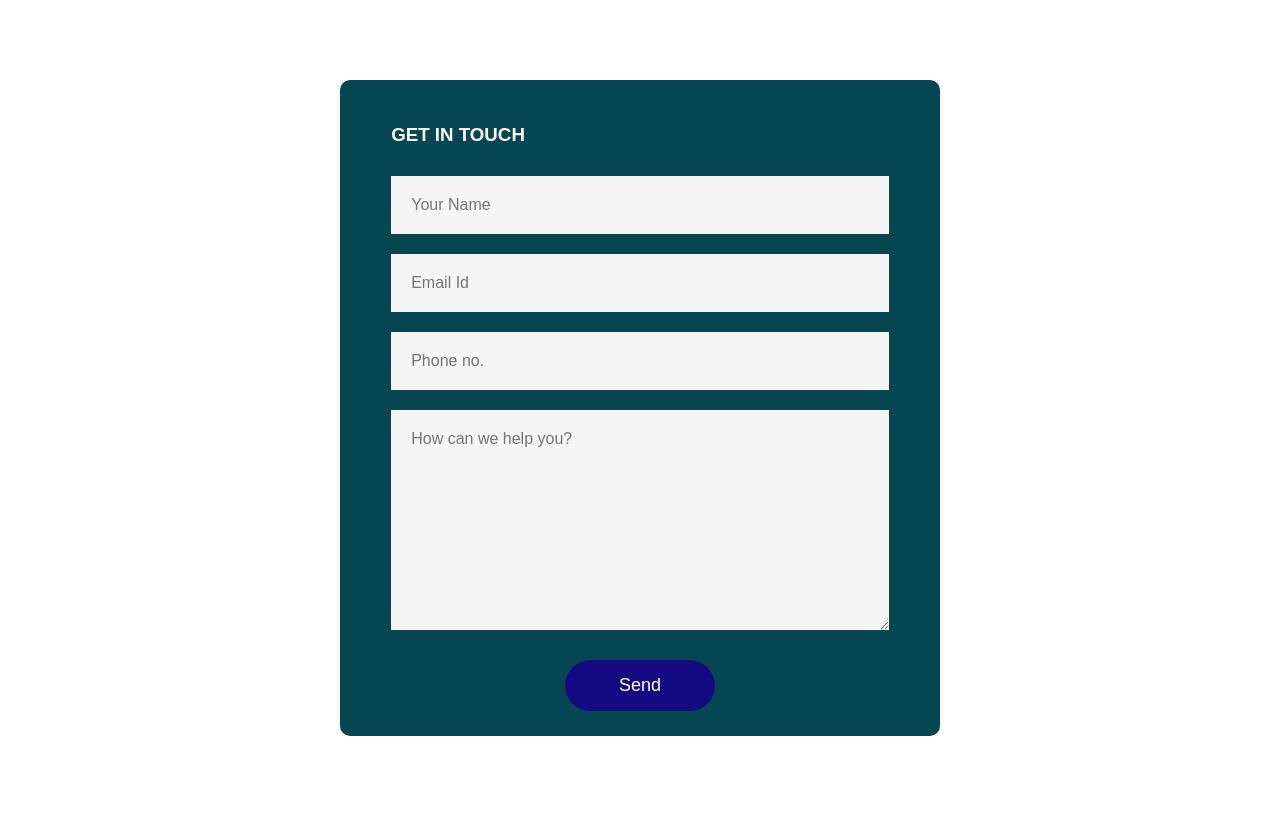
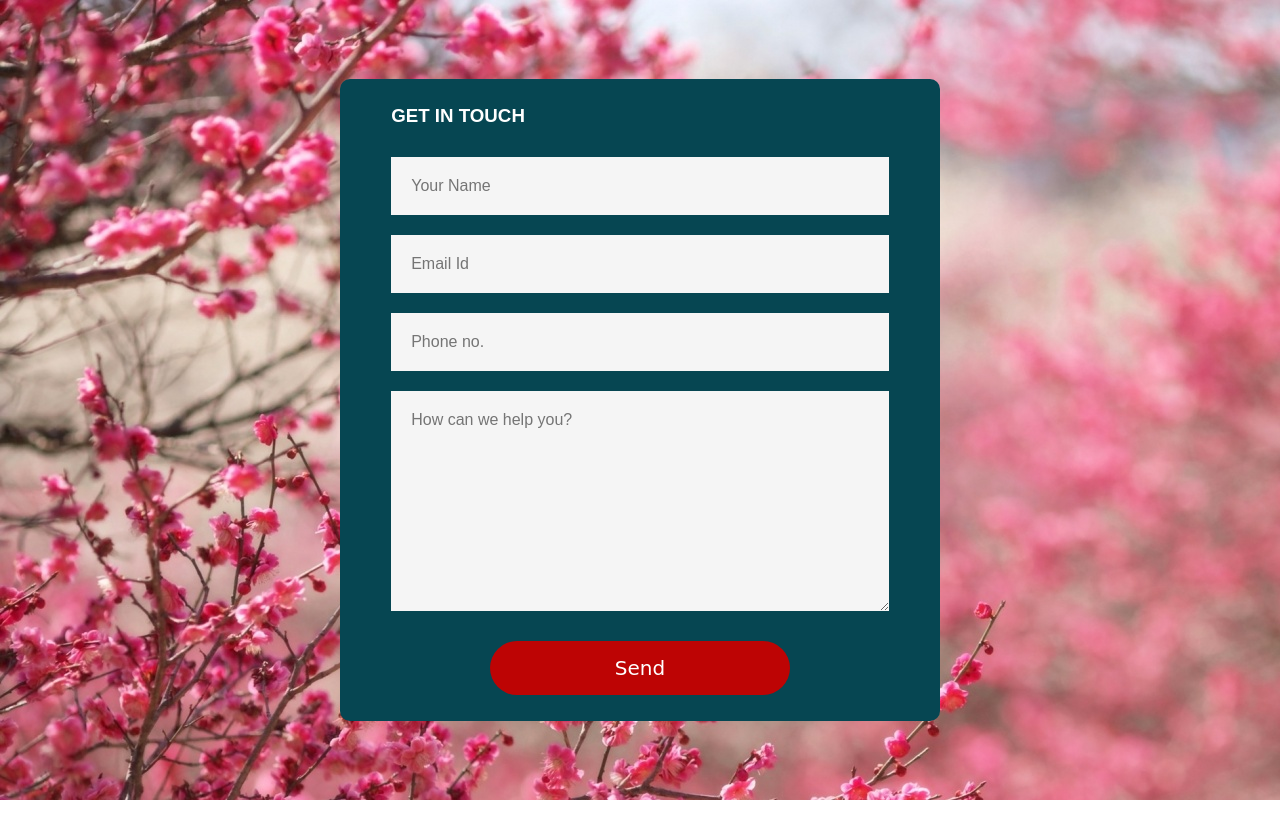
Before and after one commit to Afsheen96/Xpert-Gallery, a plain HTML site: page Contact/contact.html in a window 1280 px wide. Drawn offline with Linux system fonts and the light colour scheme.

Commit message:
Amendments

```diff
--- a/Contact/contact.css
+++ b/Contact/contact.css
@@ -1,5 +1,5 @@
 *{
-    margin: o;
+    margin: 0;
     padding: 0;
     box-sizing: border-box;
     font-family: 'poppins',  Arial, Helvetica, sans-serif;
@@ -8,7 +8,7 @@
 .container{
     width: 100%;
     height: 100vh;
-    background: url('Images/heroimage1.jpeg');;
+    background: url('image/bgimage.jpg');;
     display: flex;
     align-items: center;
     justify-content: center;
@@ -41,13 +41,14 @@ form input, form textarea{
 
 form button{
     padding: 15px;
-    background: #160a83;
-    color: #fff;
-    font-size: 18px;
+    background: #bd0404;
+    color: #ffffff;
+    font-size: 20px;
+    font-family: cursive;
     border: 0;
     outline: none;
     cursor: pointer;
-    width: 150px;
+    width: 300px;
     margin: 20px auto 0;
     border-radius: 30px;
 }
```
Also changed, not shown: Contact/image/bgimage.jpg (added).
